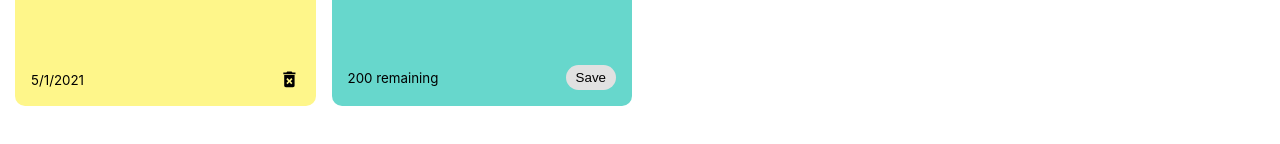
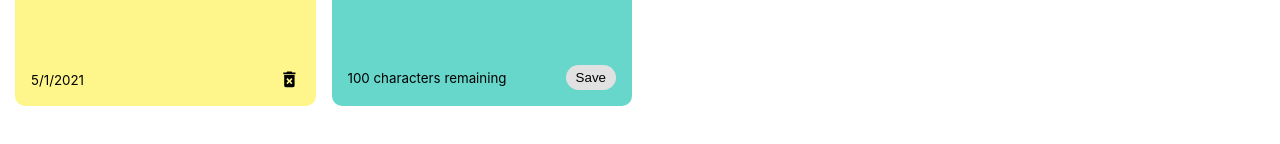
Before and after one commit to manishmshiva/sticky-notes, a React (Create React App) app: page / in a window 1280 px wide. Shown: the part 324-468 px from the top of the page. Built offline with nearby package versions, Linux system fonts and the light colour scheme.

Commit message:
added character limit

```diff
--- a/src/components/AddNote.js
+++ b/src/components/AddNote.js
@@ -3,9 +3,10 @@ import { useState } from "react"
 const AddNote = ({handleSave}) => {
 
     const [noteText,setNoteText] = useState('')
+    const characterLimit = 100;
 
     const handleChange = (event) => {
-        setNoteText(event.target.value)
+        if(noteText.length < characterLimit) setNoteText(event.target.value)
     }
 
     const handleSaveClick = () => {
@@ -18,7 +19,7 @@ const AddNote = ({handleSave}) => {
         <div className="note new">
             <textarea rows="8" cols="10" placeholder="Type to add a note" onChange={handleChange} value={noteText}></textarea>
             <div className="note-footer">
-                <small>{200 - noteText.length} remaining</small>
+                <small>{characterLimit - noteText.length} characters remaining</small>
                 <button className="save" onClick={handleSaveClick}>Save</button>
             </div>
         </div>
```
